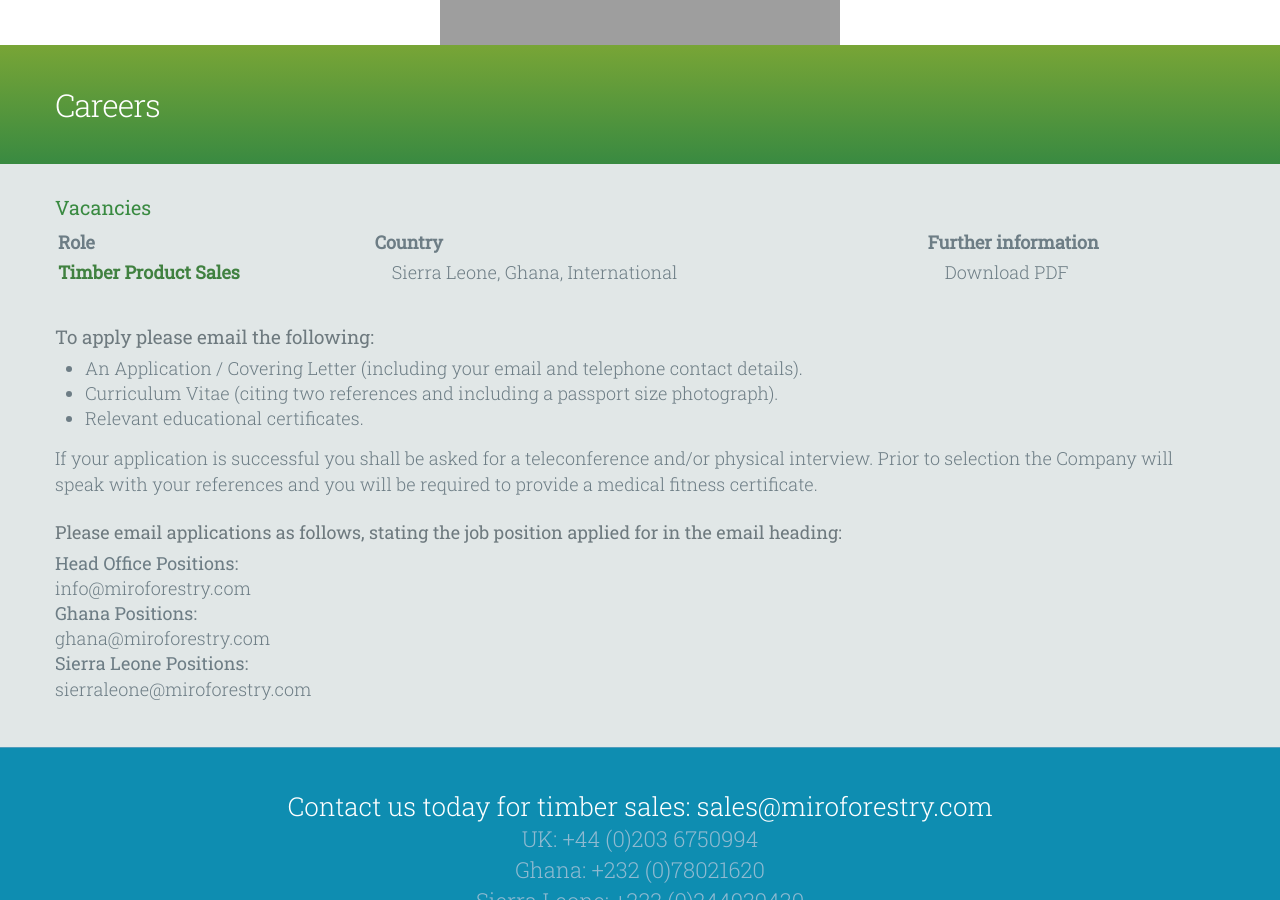
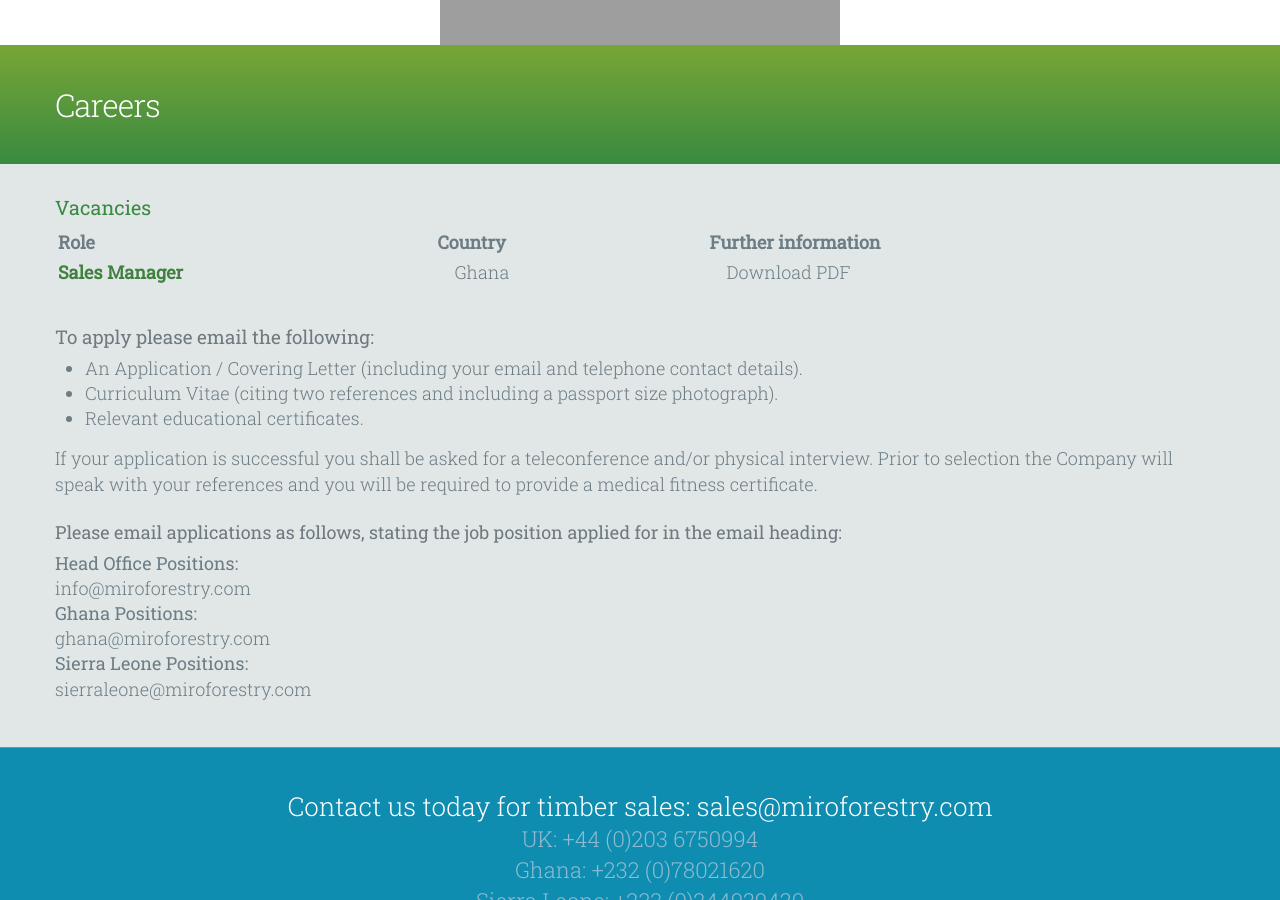
Before and after one commit to asmt3/www.miroforestry.com, a Jekyll site: the page built from careers.html, in a window 1280 px wide and 900 px high, scrolled down 410 px. Built offline with Jekyll 4.4.1, drawn with Linux system fonts in a browser that asks for light colours; nearby versions of some CDN libraries; comment, search, counter and statistics services are not loaded.

Commit message:
Career changes

```diff
--- a/_includes/head.html
+++ b/_includes/head.html
@@ -29,4 +29,6 @@
   <script src="./assets/slideshow-slippry/slippry.min.js"></script>
   <script src="./assets/magnificent-popup/jquery.magnificent-popup.min.js"></script>
 
+  <link rel="icon" type="image/png" href="./favicon.png" />
+
 </head>
--- a/careers.html
+++ b/careers.html
@@ -30,15 +30,15 @@
       </tr> -->
       <tr>
         <th>
-          <a href="./downloads/careers/Timber-Product-Sales-Manager-Agent-JD.pdf">
-            Timber Product Sales
+          <a href="./downloads/careers/Ghana-Sales-Manager-JD.pdf">
+            Sales Manager
           </a>
         </th>
         <td>
-          Sierra Leone, Ghana, International
+          Ghana
         </td>
         <td>
-          <a href="./downloads/careers/Timber-Product-Sales-Manager-Agent-JD.pdf">
+          <a href="./downloads/careers/Ghana-Sales-Manager-JD.pdf">
             Download PDF
           </a>
         </td>
```
Also changed, not shown: 3 other files.
